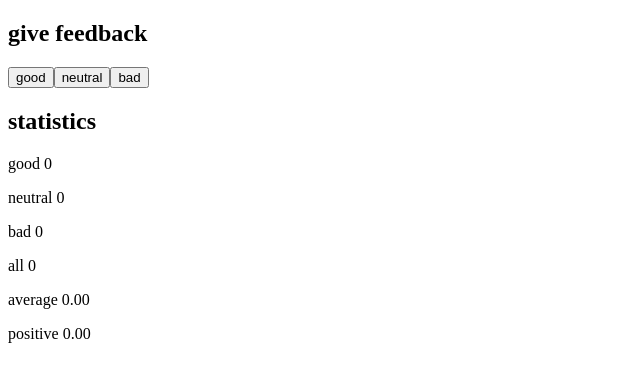
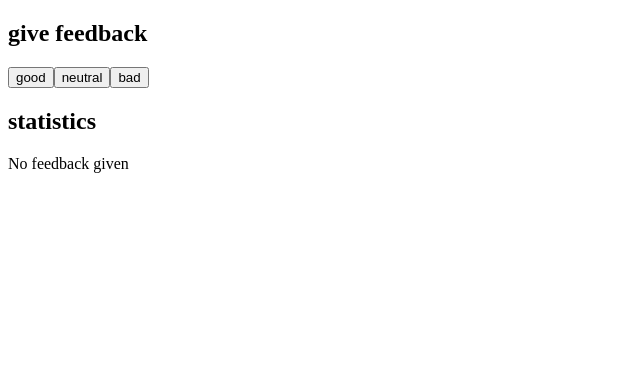
Before and after one commit to JaredKlopstein/Full-Stack-Open, a React (Vite) app in the folder part1/unicafe/: page / in a window 1280 px wide. Shown: the top 382 px of the page, without its empty margins (0-640 px from the left). Built offline with nearby package versions, Linux system fonts and the light colour scheme.

Commit message:
completed 1.9

```diff
--- a/part1/unicafe/src/App.jsx
+++ b/part1/unicafe/src/App.jsx
@@ -9,6 +9,14 @@
 
   // Calculate positive responses
   const positive = total === 0 ? 0 : good / total;
+  if (total === 0) {
+    return (
+    <div>
+      <h2>statistics</h2>
+      <p>No feedback given</p>
+    </div>
+  )
+  }
 
   return (
     <div>
```
